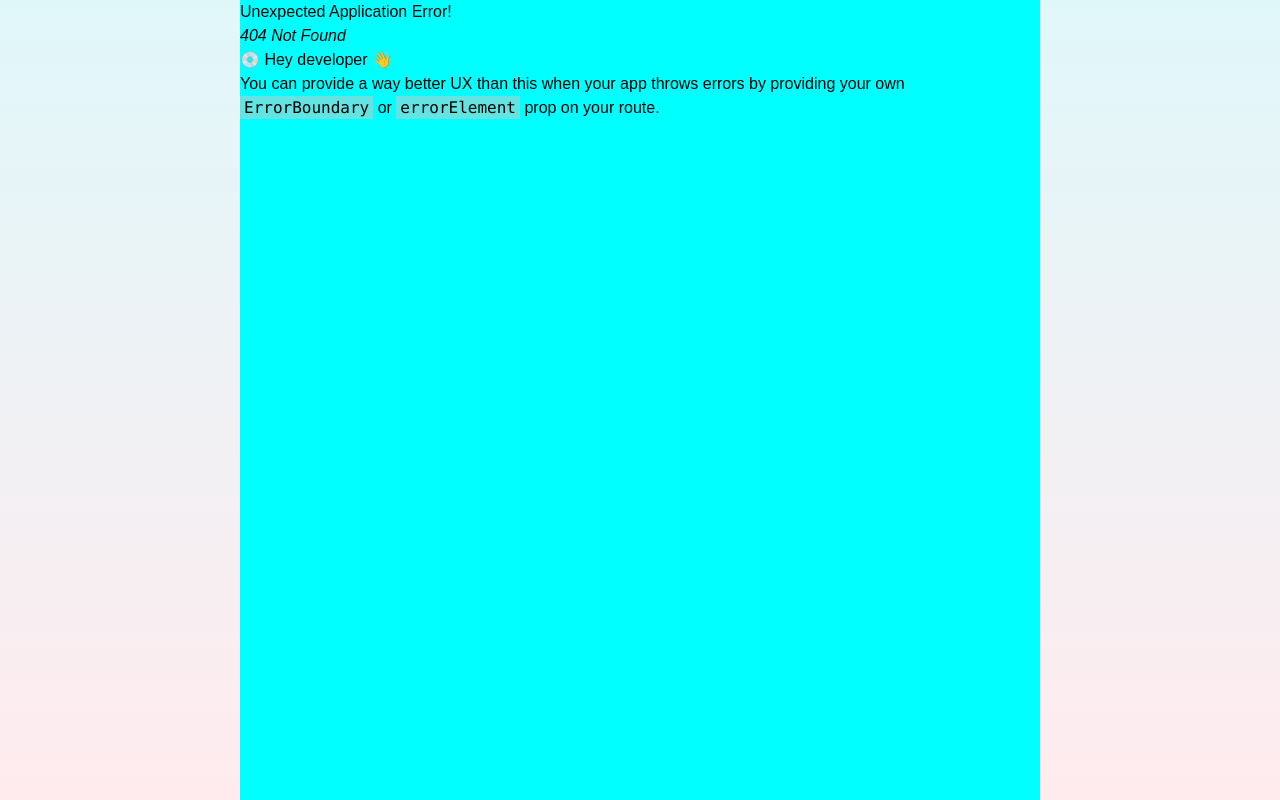
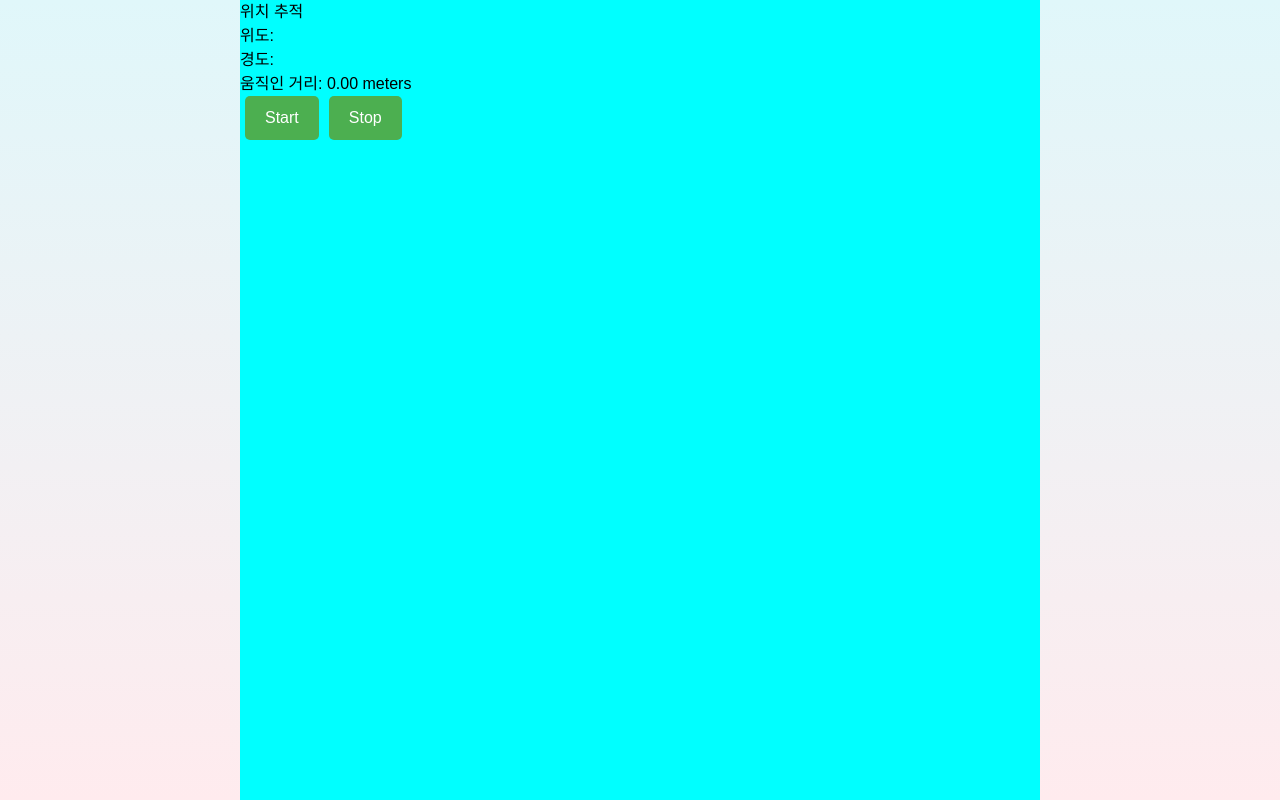
Before and after one commit to soddong/flolink, a React (Vite) app in the folder frontend/: page /location in a window 1280 px wide. Before the commit this address had no page. Built offline with nearby package versions, Linux system fonts and the light colour scheme; a web font is replaced by a local one.

Commit message:
[FE] feat : service-worker에 location추가

```diff
--- a/frontend/src/App.jsx
+++ b/frontend/src/App.jsx
@@ -16,6 +16,7 @@ import FamilyGardenPage from './pages/garden/FamilyGardenPage';
 import MyRoomPage from './pages/my_room/myRoomPage';
 import PaymentPage from './pages/payment/PaymentPage';
 import SettingPage from './pages/setting/SettingPage';
+import LocationPage from './pages/location/LocationPage';
 
 const router = createBrowserRouter([
   {
@@ -81,6 +82,10 @@ const router = createBrowserRouter([
   {
     path: "/setting",
     element: <SettingPage />
+  },
+  {
+    path: "/location",
+    element: <LocationPage />
   }
 ])
 
--- a/frontend/src/pages/TemporaryStartPage.jsx
+++ b/frontend/src/pages/TemporaryStartPage.jsx
@@ -21,6 +21,7 @@ function TemporaryStartPage() {
             <Link to="/myroom"><button>MyRoom Page</button></Link>
             <Link to="/payment"><button>Payment Page</button></Link>
             <Link to="/setting"><button>Setting Page</button></Link>
+            <Link to="/location"><button>Location Page</button></Link>
             <PushNotificationSubscriber />
         </div>
     )
--- /dev/null
+++ b/frontend/src/pages/location/LocationPage.jsx
@@ -0,0 +1,118 @@
+import React, { useEffect, useState, useRef } from 'react';
+
+const Location = () => {
+  const [location, setLocation] = useState({ latitude: null, longitude: null });
+  const [prevLocation, setPrevLocation] = useState(null);
+  const [distance, setDistance] = useState(0);
+  const [watching, setWatching] = useState(false);
+  const [error, setError] = useState(null);
+  const [path, setPath] = useState([]);
+  const watchIdRef = useRef(null);
+
+  useEffect(() => {
+    const startWatching = () => {
+      if (!watchIdRef.current) {
+        watchIdRef.current = navigator.geolocation.watchPosition(
+          (position) => {
+            const { latitude, longitude } = position.coords;
+            setLocation({ latitude, longitude });
+
+            if (prevLocation) {
+              const dist = calculateDistance(
+                prevLocation.latitude,
+                prevLocation.longitude,
+                latitude,
+                longitude
+              );
+              setDistance((prevDistance) => prevDistance + dist);
+            }
+
+            setPrevLocation({ latitude, longitude });
+            setError(null);
+          },
+          (err) => {
+            setError(err.message);
+            setLocation({ latitude: null, longitude: null });
+          },
+          {
+            enableHighAccuracy: true,
+            timeout: 10000,
+            maximumAge: 0,
+          }
+        );
+      }
+    };
+
+    if (watching) {
+      startWatching();
+    } else {
+      if (watchIdRef.current) {
+        navigator.geolocation.clearWatch(watchIdRef.current);
+        watchIdRef.current = null;
+      }
+    }
+  }, [watching, prevLocation, path]);
+
+  const calculateDistance = (lat1, lon1, lat2, lon2) => {
+    const R = 6371e3; // metres
+    const φ1 = (lat1 * Math.PI) / 180;
+    const φ2 = (lat2 * Math.PI) / 180;
+    const Δφ = ((lat2 - lat1) * Math.PI) / 180;
+    const Δλ = ((lon2 - lon1) * Math.PI) / 180;
+
+    const a =
+      Math.sin(Δφ / 2) * Math.sin(Δφ / 2) +
+      Math.cos(φ1) * Math.cos(φ2) * Math.sin(Δλ / 2) * Math.sin(Δλ / 2);
+    const c = 2 * Math.atan2(Math.sqrt(a), Math.sqrt(1 - a));
+
+    const d = R * c; // in metres
+    return d;
+  };
+
+  const handleStart = () => {
+    setWatching(true);
+    setDistance(0);
+    setPrevLocation(null);
+    setPath([]);
+  };
+
+  const handleStop = () => {
+    setWatching(false);
+  };
+
+  return (
+    <div>
+      <h1>위치 추적</h1>
+      {error ? (
+        <p>Error: {error}</p>
+      ) : (
+        <div>
+          <p>위도: {location.latitude}</p>
+          <p>경도: {location.longitude}</p>
+          <p>움직인 거리: {distance.toFixed(2)} meters</p>
+        </div>
+      )}
+      <div style={{ marginBottom: '10px' }}>
+        <button onClick={handleStart} disabled={watching} style={buttonStyle}>
+          Start
+        </button>
+        <button onClick={handleStop} disabled={!watching} style={buttonStyle}>
+          Stop
+        </button>
+      </div>
+      <div id="map" style={{ width: '100%', height: '500px' }}></div>
+    </div>
+  );
+};
+
+const buttonStyle = {
+  padding: '10px 20px',
+  margin: '0 5px',
+  backgroundColor: '#4CAF50',
+  color: 'white',
+  border: 'none',
+  borderRadius: '5px',
+  cursor: 'pointer',
+};
+
+export default Location;
--- a/frontend/src/sw.js
+++ b/frontend/src/sw.js
@@ -1,17 +1,26 @@
-import { cleanupOutdatedCaches, precacheAndRoute } from 'workbox-precaching'
-import { clientsClaim } from 'workbox-core'
+import { cleanupOutdatedCaches, precacheAndRoute } from 'workbox-precaching';
+import { clientsClaim } from 'workbox-core';
 
-cleanupOutdatedCaches()
+cleanupOutdatedCaches();
 
-precacheAndRoute(self.__WB_MANIFEST)
+precacheAndRoute(self.__WB_MANIFEST);
 
-self.skipWaiting()
-clientsClaim()
+self.skipWaiting();
+clientsClaim();
 
 self.addEventListener('message', (event) => {
-    if (event.data && event.data.type === 'SKIP_WAITING')
-      self.skipWaiting()
-  })self.addEventListener('push', event => {
+  if (event.data && event.data.type === 'SKIP_WAITING') {
+    self.skipWaiting();
+  }
+});
+
+self.addEventListener('sync', (event) => {
+  if (event.tag === 'sync-location') {
+    event.waitUntil(syncLocation());
+  }
+});
+
+self.addEventListener('push', event => {
   const data = event.data.json();
   const options = {
     body: data.body,
@@ -23,3 +32,30 @@ self.addEventListener('message', (event) => {
     self.registration.showNotification(data.title, options)
   );
 });
+
+async function syncLocation() {
+  try {
+    const position = await getPosition();
+    const { latitude, longitude } = position.coords;
+    console.log(`Latitude: ${latitude}, Longitude: ${longitude}`);
+  } catch (error) {
+    console.error('Error getting location:', error);
+  }
+}
+
+function getPosition() {
+  return new Promise((resolve, reject) => {
+    self.clients.matchAll().then(clients => {
+      if (clients && clients.length) {
+        clients[0].postMessage({type: 'GET_POSITION'});
+        self.addEventListener('message', (event) => {
+          if (event.data && event.data.type === 'POSITION') {
+            resolve(event.data.position);
+          }
+        });
+      } else {
+        reject(new Error('No clients available'));
+      }
+    });
+  });
+}
```
